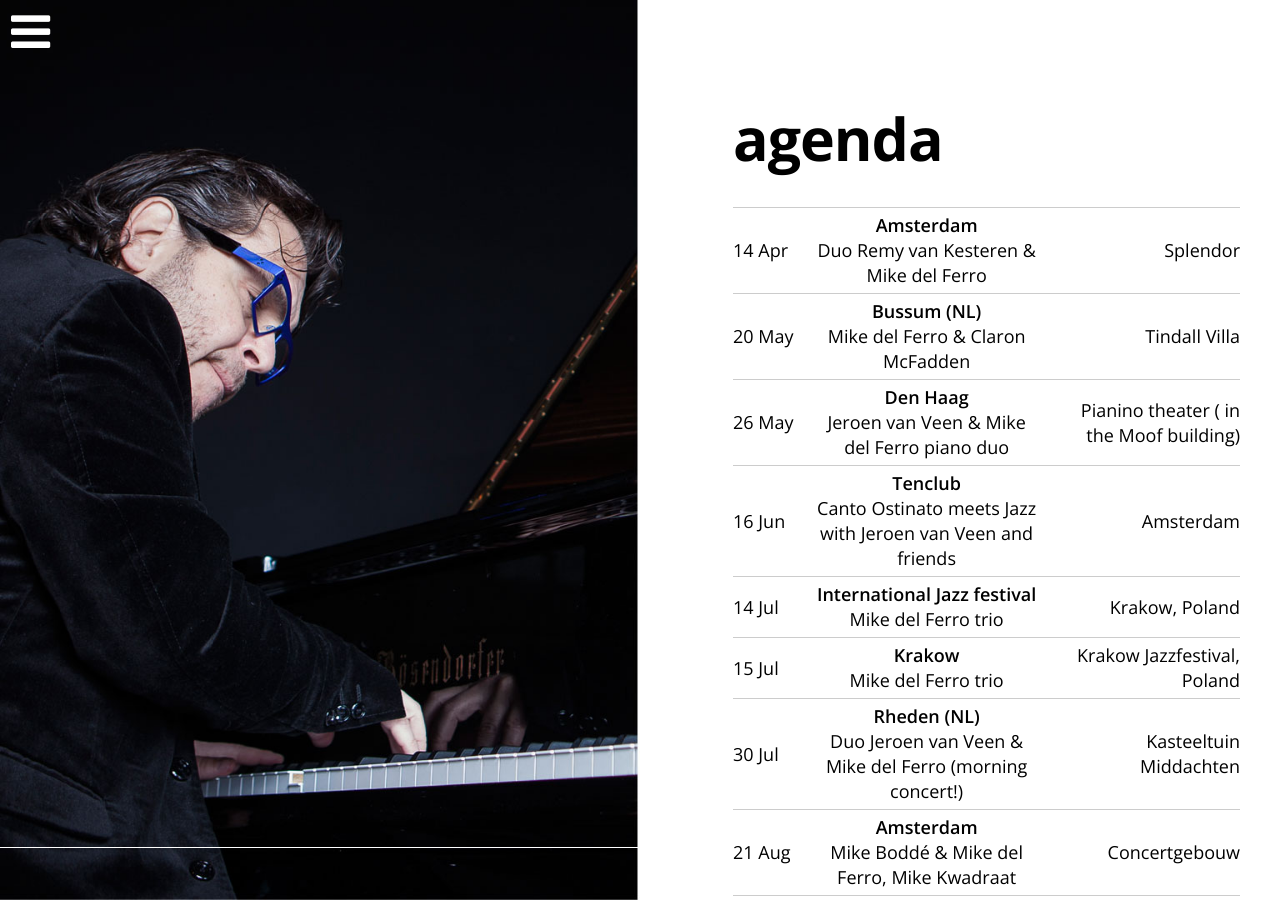
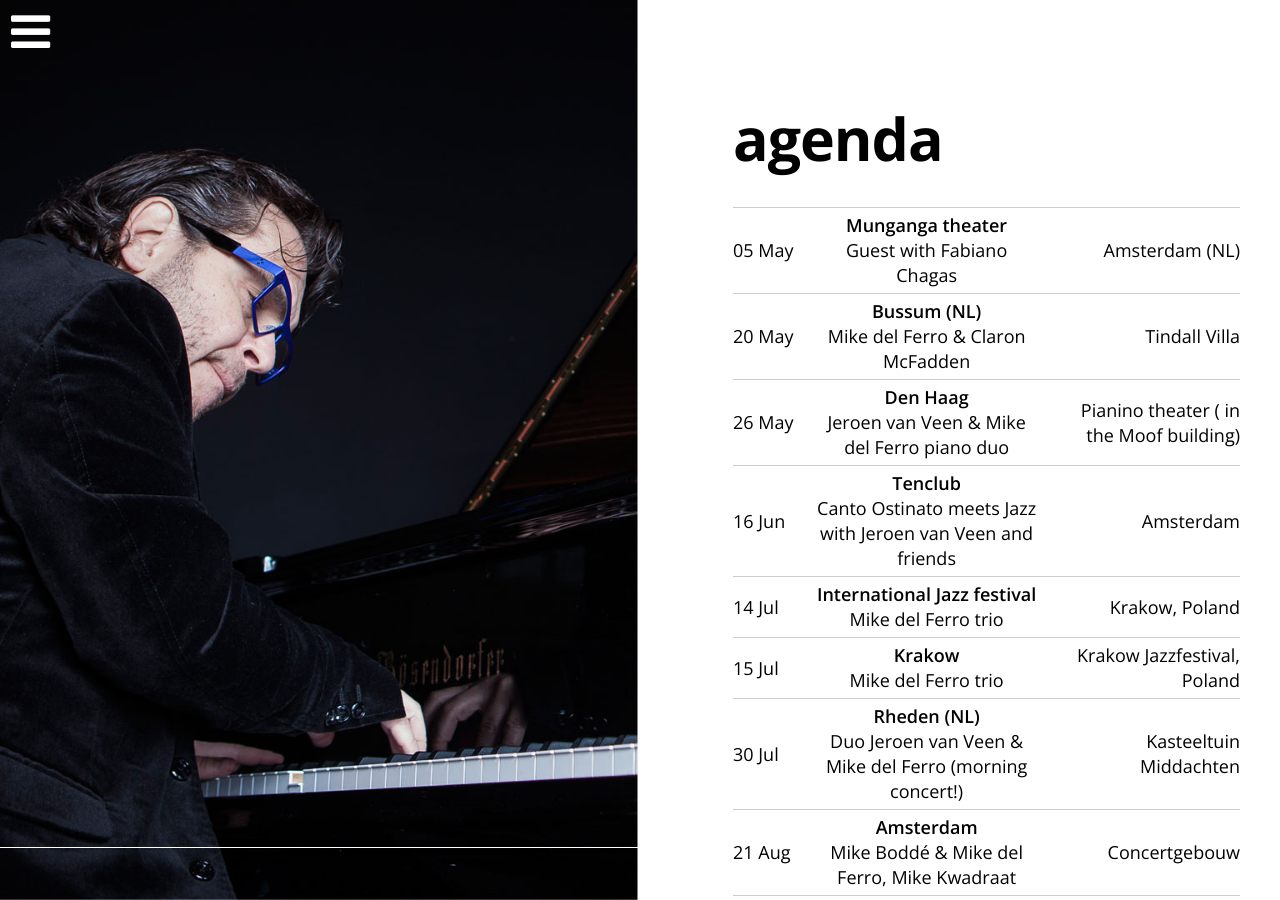
Before and after one commit to mikedelferro/website, a Jekyll site: the page built from agenda.html, in a window 1280 px wide and 900 px high. Built offline with Jekyll 4.4.1, drawn with Linux system fonts in a browser that asks for light colours; nearby versions of some CDN libraries.

Commit message:
Updated '_config.yml' via CloudCannon

```diff
--- a/_config.yml
+++ b/_config.yml
@@ -14,21 +14,16 @@ gigs:
     location: Pianino theater ( in the Moof building)
     venue: Den Haag
     url: 'https://www.facebook.com/pianinotheater/?ref=ts&fref=ts'
-  - title: 'Duo Remy van Kesteren & Mike del Ferro'
-    date: 2017-04-14 20:30:00
-    location: Splendor
-    venue: Amsterdam
-    url: 'http://splendoramsterdam.com/mike-del-ferro-remy-van-kesteren/'
   - title: Mike del Ferro trio
     date: 2017-07-15 20:00:00
     location: 'Krakow Jazzfestival, Poland'
     venue: Krakow
     url:
   - title: 'Duo Jeroen van Veen & Mike del Ferro (morning concert!)'
-    date: 2017-07-30 00:00:00
+    date: 2017-07-30 11:00:00
     location: Kasteeltuin Middachten
     venue: Rheden (NL)
-    url:
+    url: 'http://www.middachten.nl/zomerconcerten-in-de-tuin/'
   - title: with Jeroen van Veen
     date: 2017-09-29 20:00:00
     location: Breda
@@ -79,3 +74,8 @@ gigs:
     location: Gouda (NL)
     venue: De Goudse Schouwburg
     url: 'https://www.goudseschouwburg.nl/voorstellingen/2710/Mike_Kwadraat/Mike_Bodde_Mike_Del_Ferro/'
+  - title: Guest with Fabiano Chagas
+    date: 2017-05-05 20:00:00
+    location: Amsterdam (NL)
+    venue: Munganga theater
+    url: 'https://munganga.nl/mini2/programma/3815'
```
